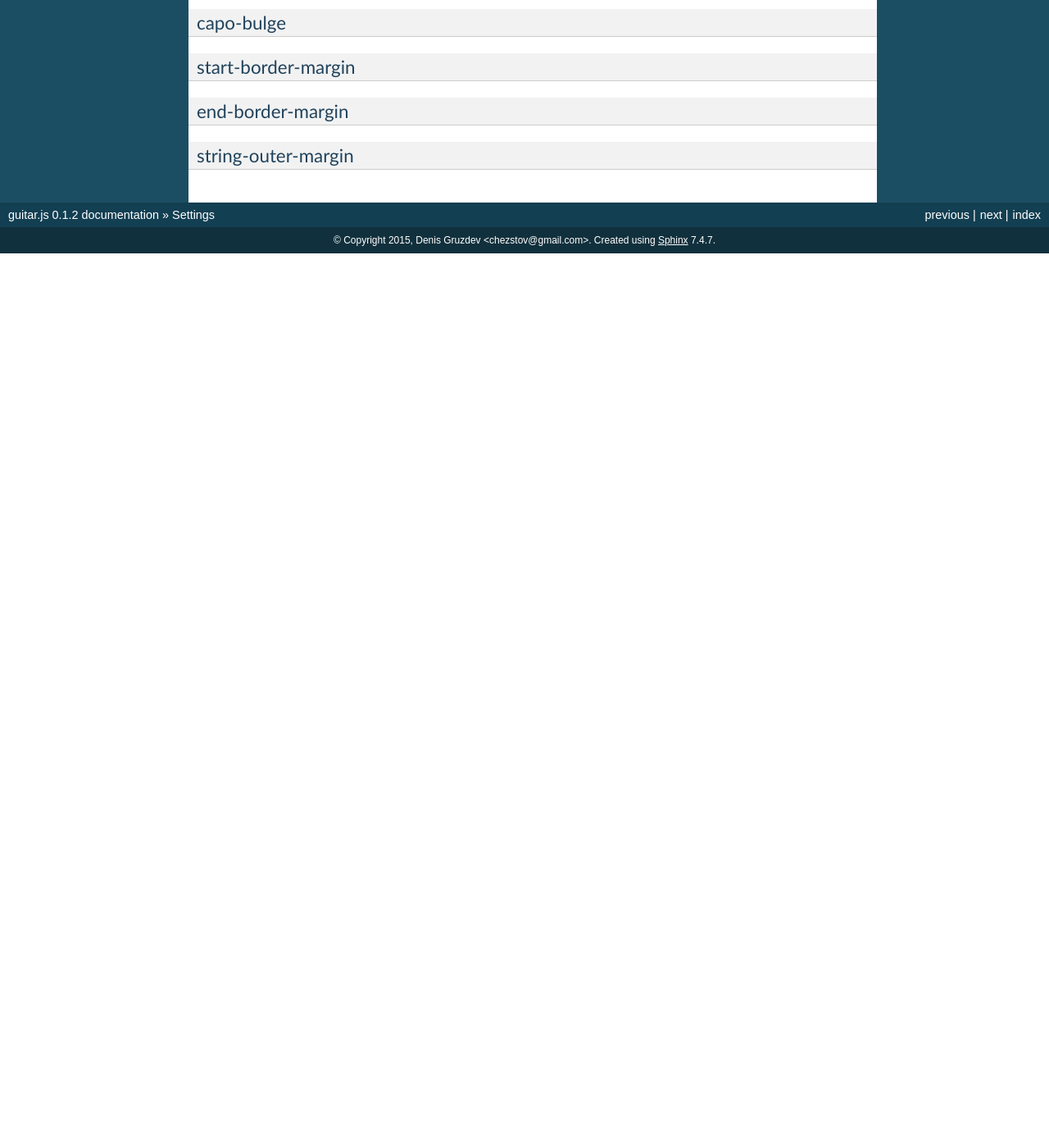
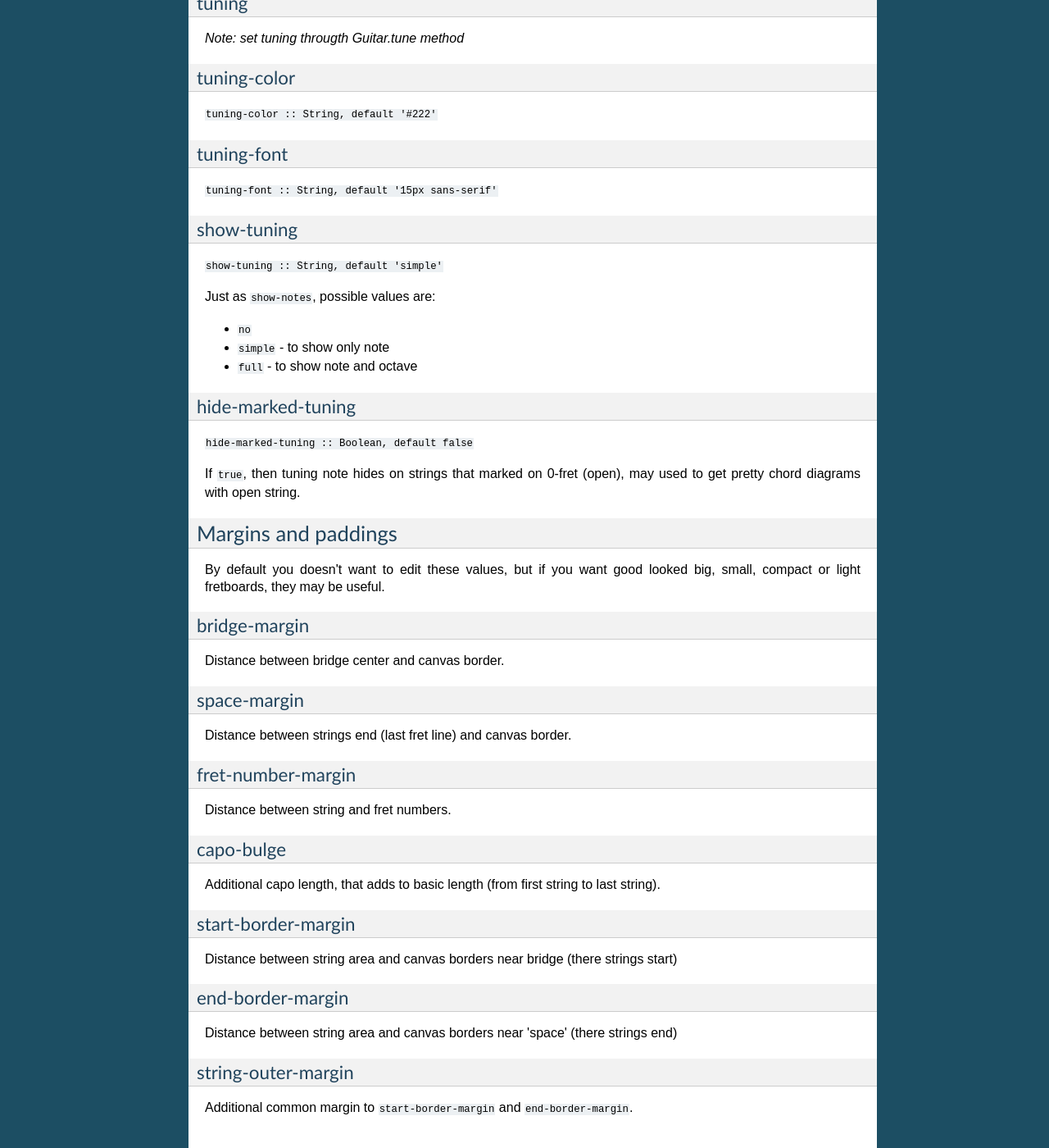
Before and after one commit to codingjerk/guitar.js, a Sphinx documentation site: the page built from docs/settings.rst, in a window 1280 px wide and 1400 px high, scrolled down 5050 px. Shown: the whole window at 82% size. Built offline with Sphinx 7.4.7, drawn with Linux system fonts in a browser that asks for light colours; before the commit the page ends 5359 px from its top, so only the background shows below that; some of the changed text lies outside the part shown.

Commit message:
All settings documentation ready. Documentation stage passed

```diff
--- a/docs/settings.rst
+++ b/docs/settings.rst
@@ -65,7 +65,7 @@
 fret-color
 ~~~~~~~~~~
 
-``fret-color :: Number, default '#bbb'``
+``fret-color :: String, default '#bbb'``
 
 Sets color of inter-fret border (not for all fret's rect).
 
@@ -105,7 +105,7 @@
 bridge-color
 ~~~~~~~~~~~~
 
-``bridge-color :: Number, default '#777'``
+``bridge-color :: String, default '#777'``
 
 bridge-width
 ~~~~~~~~~~~~
@@ -222,13 +222,26 @@
 ------------
 
 fret-number-side
----
+~~~~~~~~~~~~~~~~
+
+``fret-number-side :: String, default 'bottom'``
+
+Defines there to display fret numbers. Possible values:
+
+* ``top``
+* ``bottom``
+* ``left``
+* ``right``
 
 fret-number-font
----
+~~~~~~~~~~~~~~~~
+
+``fret-number-font :: String, default '12px sans-serif'``
 
 fret-number-color
----
+~~~~~~~~~~~~~~~~~
+
+``fret-number-color :: String, default '#aaa'``
 
 Capo
 ----
@@ -236,11 +249,19 @@
 capo
 ~~~~
 
+``capo :: Null | Number, default null``
+
+Defines capo fret number. Null to disable.
+
 capo-color
 ~~~~~~~~~~
 
+``capo-color :: String, default '#aaa'``
+
 capo-width
 ~~~~~~~~~~
+
+``capo-width :: Number, default 12``
 
 Tuning
 ------
@@ -248,38 +269,72 @@
 tuning
 ~~~~~~
 
+*Note: set tuning througth Guitar.tune method*
+
 tuning-color
 ~~~~~~~~~~~~
+
+``tuning-color :: String, default '#222'``
 
 tuning-font
 ~~~~~~~~~~~
 
+``tuning-font :: String, default '15px sans-serif'``
+
 show-tuning
 ~~~~~~~~~~~
+
+``show-tuning :: String, default 'simple'``
+
+Just as ``show-notes``, possible values are:
+
+* ``no``
+* ``simple`` - to show only note
+* ``full`` - to show note and octave
 
 hide-marked-tuning
 ~~~~~~~~~~~~~~~~~~
 
+``hide-marked-tuning :: Boolean, default false``
+
+If ``true``, then tuning note hides on strings that marked on 0-fret (open), may used to get pretty chord diagrams with open string.
+
 Margins and paddings
 --------------------
+
+By default you doesn't want to edit these values, but if you want good looked big, small, compact or light fretboards, they may be useful.
 
 bridge-margin
 ~~~~~~~~~~~~~
 
+Distance between bridge center and canvas border.
+
 space-margin
 ~~~~~~~~~~~~
+
+Distance between strings end (last fret line) and canvas border.
 
 fret-number-margin
 ~~~~~~~~~~~~~~~~~~
 
+Distance between string and fret numbers.
+
 capo-bulge
 ~~~~~~~~~~
+
+Additional capo length, that adds to basic length (from first string to last string).
 
 start-border-margin
 ~~~~~~~~~~~~~~~~~~~
 
+Distance between string area and canvas borders near bridge (there strings start)
+
 end-border-margin
 ~~~~~~~~~~~~~~~~~
 
+Distance between string area and canvas borders near 'space' (there strings end)
+
 string-outer-margin
 ~~~~~~~~~~~~~~~~~~~
+
+Additional common margin to ``start-border-margin`` and ``end-border-margin``.
```
